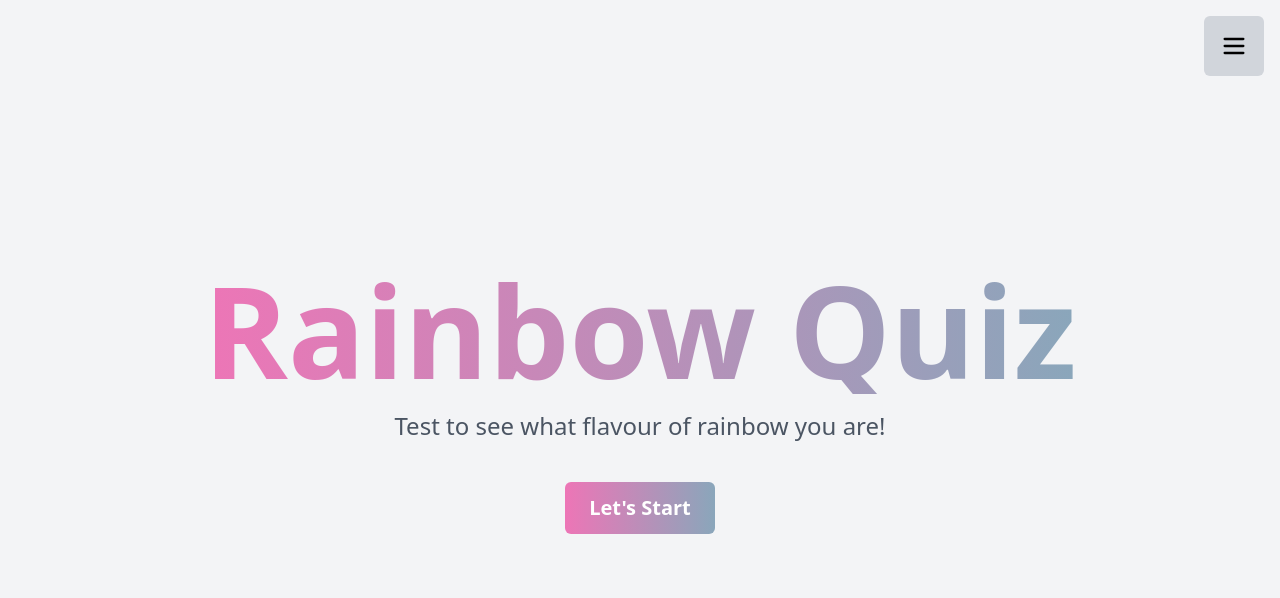
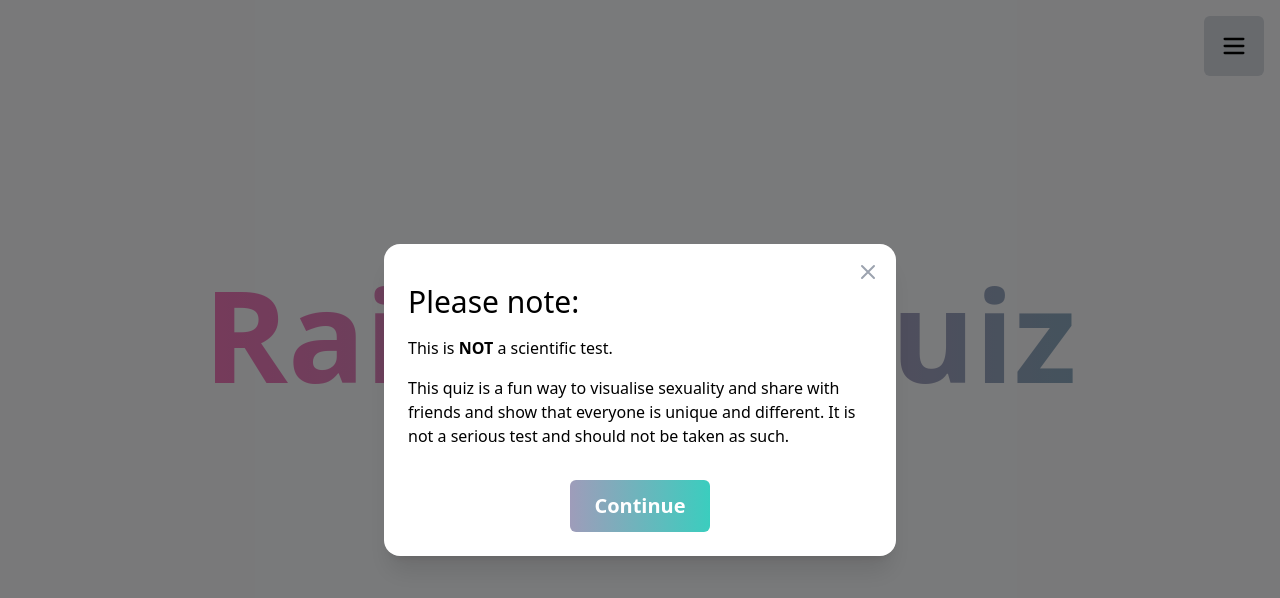
Before and after one commit to Nicholaskl/RainbowQuiz, a React (Vite) app in the folder rainbow-quiz/: page / in a window 1280 px wide. Both pictures are taken after a click on the button "Let's Start". Shown: the top 598 px of the page. Built offline with nearby package versions, Linux system fonts and the light colour scheme.

Commit message:
Added a modal and note before continuing

```diff
--- a/rainbow-quiz/src/App.tsx
+++ b/rainbow-quiz/src/App.tsx
@@ -1,11 +1,22 @@
 import { useState } from 'react'
 import { BrowserRouter as Router, Routes, Route, Link } from 'react-router-dom';
+import Modal from './components/modal';
+import Button from './components/button';
 
 function App() {
     const [menuOpen, setMenuOpen] = useState(false);
+    const [showDeleteModal, setShowDeleteModal] = useState(false);
 
     const toggleMenu = () => {
         setMenuOpen(!menuOpen);
+    };
+
+    const handleOpenDeleteModal = () => {
+        setShowDeleteModal(true);
+    };
+
+    const handleCloseDeleteModal = () => {
+        setShowDeleteModal(false);
     };
 
     return (
@@ -56,13 +67,32 @@ function App() {
                         Test to see what flavour of rainbow you are!
                     </p>
 
-                    <button className="mt-10 font-semibold rounded-md py-3 px-6 text-lg md:text-xl
-                from-pink-400 to-teal-400 text-white bg-gradient-to-r animate-text
-                hover:from-pink-200 hover:to-teal-200 transition-colors duration-300">
+                    <Button
+                        className="mt-8"
+                        onClick={handleOpenDeleteModal}
+                    >
                         Let's Start
-                    </button>
+                    </Button>
                 </div>
 
+                <Modal
+                    isOpen={showDeleteModal}
+                    onClose={handleCloseDeleteModal}
+                >
+                    <div className="flex flex-col items-left">
+                        <h1 className="text-3xl my-4">Please note:</h1>
+                        <p className="mb-4">This is <strong>NOT</strong> a scientific test.</p>
+                        <p className="mb-4">
+                            This quiz is a fun way to visualise sexuality and share with friends and show
+                            that everyone is unique and different. It is not a serious test and should not be taken as such.
+                        </p>
+                        <Button
+                            className="max-w-40 self-center"
+                        >
+                            Continue
+                        </Button>
+                    </div>
+                </Modal>
 
                 <Routes>
                     <Route path="/" element={<QuizPage />} />
--- /dev/null
+++ b/rainbow-quiz/src/components/button.tsx
@@ -0,0 +1,15 @@
+import React from 'react';
+
+type ButtonProps = React.ButtonHTMLAttributes<HTMLButtonElement>;
+
+const Button: React.FC<ButtonProps> = ({ children, className, ...props }) => (
+    <button className={`mt-4 font-semibold rounded-md py-3 px-6 text-lg md:text-xl
+                from-pink-400 to-teal-400 text-white bg-gradient-to-r animate-text
+                hover:from-pink-200 hover:to-teal-200 transition-colors duration-300 ${className || ''}`}
+        {...props}
+    >
+        {children}
+    </button>
+);
+
+export default Button;
--- /dev/null
+++ b/rainbow-quiz/src/components/modal.tsx
@@ -0,0 +1,78 @@
+// src/components/Modal.tsx
+import React, { useEffect, useRef } from 'react';
+import { createPortal } from 'react-dom';
+
+interface ModalProps {
+    isOpen: boolean; // Controls whether the modal is visible
+    onClose: () => void; // Function to call when the modal should close
+    children: React.ReactNode; // Content to display inside the modal
+    title?: string; // Optional title for the modal
+}
+
+const Modal: React.FC<ModalProps> = ({
+    isOpen,
+    onClose,
+    children,
+    title,
+}) => {
+    const modalRef = useRef<HTMLDivElement>(null);
+
+    // Effect to handle closing on Escape key press
+    useEffect(() => {
+        const handleEscape = (event: KeyboardEvent) => {
+            if (event.key === 'Escape') {
+                onClose();
+            }
+        };
+
+        if (isOpen) {
+            document.addEventListener('keydown', handleEscape);
+            // Optional: Focus the modal for accessibility
+            modalRef.current?.focus();
+        }
+
+        return () => {
+            document.removeEventListener('keydown', handleEscape);
+        };
+    }, [isOpen, onClose]);
+
+    if (!isOpen) return null;
+
+    return createPortal(
+        <div
+            className="fixed inset-0 z-50 flex items-center justify-center bg-black bg-opacity-50 p-4"
+            aria-modal="true"
+            role="dialog"
+            aria-labelledby={title ? "modal-title" : undefined}
+            onClick={(e) => {
+                // Close modal when clicking on the backdrop
+                if (modalRef.current && !modalRef.current.contains(e.target as Node)) {
+                    onClose();
+                }
+            }}
+        >
+            <div
+                ref={modalRef}
+                className="relative bg-white text-on-base rounded-boxes shadow-xl max-w-lg w-full p-6 mx-auto"
+                tabIndex={-1} // Make div focusable
+            >
+                <div className="absolute top-4 right-4 justify-end mb-4">
+                    {title && <h3 id="modal-title" className="text-2xl font-bold">{title}</h3>}
+                    <button
+                        onClick={onClose}
+                        className="text-gray-400 hover:text-gray-600 transition"
+                        aria-label="Close modal"
+                    >
+                        <svg xmlns="http://www.w3.org/2000/svg" className="h-6 w-6" fill="none" viewBox="0 0 24 24" stroke="currentColor">
+                            <path strokeLinecap="round" strokeLinejoin="round" strokeWidth={2} d="M6 18L18 6M6 6l12 12" />
+                        </svg>
+                    </button>
+                </div>
+                {children}
+            </div>
+        </div>,
+        document.body // Portals render the modal directly into the document.body
+    );
+};
+
+export default Modal;
```
Also changed, not shown: 1 other file (tests, documents, lock files or other folders).
